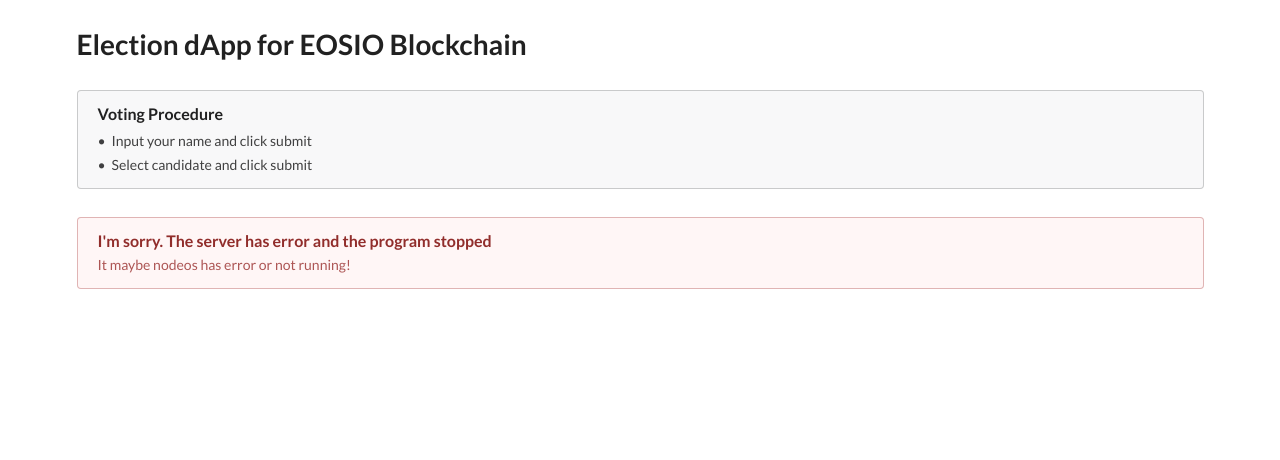
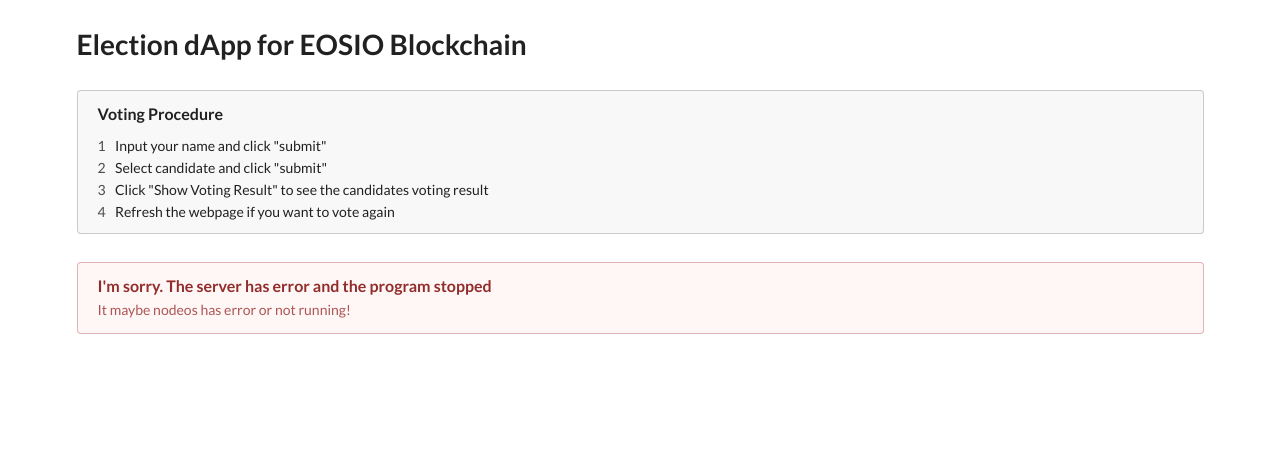
Before and after one commit to simonho288/eosio-demo1-election, a Flask app: page / in a window 1280 px wide. Shown: the top 460 px of the page. Run offline with Flask 2, Linux system fonts and the light colour scheme; data that the repository does not hold is empty; some libraries are stand-ins or nearby versions.

Commit message:
Update the index.html content

```diff
--- a/webapp/static/js/app.js
+++ b/webapp/static/js/app.js
@@ -128,14 +128,6 @@ App.prototype.onBtnVoteSubmitClicked = function(evt) {
 }
 
 App.prototype.onBtnShowVotingResult = function(evt) {
-  // Hide the #hints_portion
-  $('#hints_portion').transition({
-    animation: 'fade down',
-    duration: '1s',
-    onComplete : function() {
-      $('#hints_portion').html('');
-    }
-  });
   // Show/hide the #voted_portion #cards
   $('#voted_portion #cards').transition('swing down');
 }
--- a/webapp/templates/index.html
+++ b/webapp/templates/index.html
@@ -38,9 +38,11 @@
             <div class="header">
               Voting Procedure
             </div>
-            <ol class="list">
-              <li>Input your name and click submit</li>
-              <li>Select candidate and click submit</li>
+            <ol class="ui ordered list">
+              <li>Input your name and click "submit"</li>
+              <li>Select candidate and click "submit"</li>
+              <li>Click "Show Voting Result" to see the candidates voting result</li>
+              <li>Refresh the webpage if you want to vote again</li>
             </ol>
           </div>
         </div>
```
